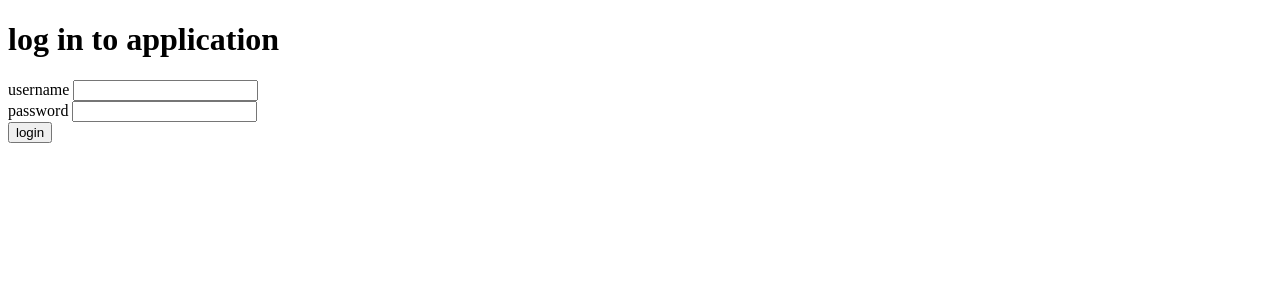
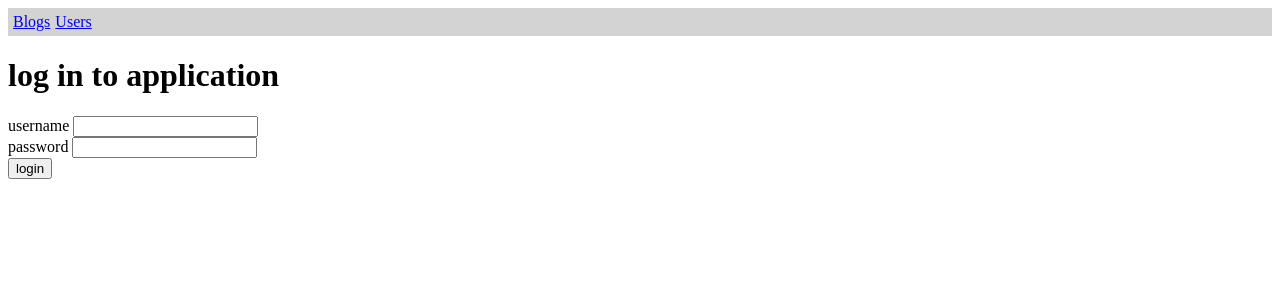
Before and after one commit to CanKolho/fullstackopen_part7, a React (Vite) app in the folder bloglist_redux/client/: page / in a window 1280 px wide. Shown: the top 300 px of the page. Built offline with nearby package versions, Linux system fonts and the light colour scheme; no server answers.

Commit message:
7.17: navigointi

```diff
--- a/bloglist_redux/client/src/App.jsx
+++ b/bloglist_redux/client/src/App.jsx
@@ -10,6 +10,7 @@ import Login from './components/Login'
 import AllUsers from './components/AllUsers'
 import User from './components/User'
 import BlogInfo from './components/BlogInfo'
+import Navbar from './components/Navbar'
 
 const App = () => {
   const user = useSelector(state => state.user)
@@ -36,6 +37,7 @@ const App = () => {
 
   return (
     <>
+    <Navbar />
     <Routes>
       <Route path='/' element={!user ? <Login /> : <Bloglist /> }/>
       <Route path='/users' element={<AllUsers />}/>
--- a/bloglist_redux/client/src/components/AllUsers.jsx
+++ b/bloglist_redux/client/src/components/AllUsers.jsx
@@ -1,13 +1,13 @@
 import { useSelector } from 'react-redux'
 import { Link } from 'react-router-dom'
-import Info from './Info'
+import Header from './Header'
 
 const AllUsers = () => {
   const users = useSelector(state => state.users)
 
   return (
     <div>
-      <Info />
+      <Header/>
       <h1>Users</h1>
       <table>
         <thead>
--- a/bloglist_redux/client/src/components/BlogInfo.jsx
+++ b/bloglist_redux/client/src/components/BlogInfo.jsx
@@ -1,6 +1,6 @@
 import { useDispatch } from 'react-redux'
 import { update } from '../reducers/blogReducer'
-import Info from './Info'
+import Header from './Header'
 
 const BlogInfo = ({ blog }) => {
   const dispatch = useDispatch()
@@ -20,7 +20,7 @@ const BlogInfo = ({ blog }) => {
 
   return (
     <div>
-      <Info />
+      <Header />
       <h1>{blog.title}</h1>
       <a href={blog.url}>{blog.url}</a>
       <p>
--- a/bloglist_redux/client/src/components/Bloglist.jsx
+++ b/bloglist_redux/client/src/components/Bloglist.jsx
@@ -1,7 +1,7 @@
 import { useSelector } from 'react-redux'
 import Blog from "./Blog"
 import BlogForm from "./BlogForm"
-import Info from './Info'
+import Header from './Header'
 import Notification from './Notification'
 
 const Bloglist = () => {
@@ -10,7 +10,7 @@ const Bloglist = () => {
   return (
     <>
       <Notification />
-      <Info />
+      <Header />
       <BlogForm />
       {blogs
         .sort((a, b) => b.likes - a.likes)
--- /dev/null
+++ b/bloglist_redux/client/src/components/Header.jsx
@@ -0,0 +1,3 @@
+const Header = () => <h1>blogs app</h1>
+
+export default Header
--- a/bloglist_redux/client/src/components/Info.jsx
+++ /dev/null
@@ -1,27 +0,0 @@
-import { useDispatch, useSelector } from 'react-redux'
-import { logout } from '../reducers/userReducer'
-
-const Info = () => {
-  const user = useSelector(state => state.user)
-
-  const dispatch = useDispatch()
-
-  const handleLogOut = () => dispatch(logout())
-
-  if (!user) return null
-
-  return (
-    <>
-    <h1>blogs app</h1>
-    <p>
-      {user.name} logged in {}
-      <button id="logout-btn" onClick={handleLogOut}>
-        logout
-      </button>
-    </p>
-    </>
-
-  )
-}
-
-export default Info
--- /dev/null
+++ b/bloglist_redux/client/src/components/Navbar.jsx
@@ -0,0 +1,35 @@
+import { useDispatch, useSelector } from 'react-redux'
+import { logout } from '../reducers/userReducer'
+import { Link } from 'react-router-dom'
+
+const Navbar = () => {
+  const user = useSelector(state => state.user)
+  const dispatch = useDispatch()
+  const handleLogOut = () => dispatch(logout())
+
+  const style = {
+    padding: 5,
+    background: 'lightgrey',
+    marginBottom: 5,
+  }
+
+  const padding = {
+    paddingRight: 5
+  }
+
+  return (
+    <div style={style}>
+      <Link style={padding} to='/'>Blogs</Link>
+      <Link style={padding} to='/users'>Users</Link>
+      {user &&
+      <span>
+        {user.name} logged in {}
+        <button id="logout-btn" onClick={handleLogOut}>
+          logout
+        </button>
+      </span>}
+    </div>
+  )
+}
+
+export default Navbar
--- a/bloglist_redux/client/src/components/User.jsx
+++ b/bloglist_redux/client/src/components/User.jsx
@@ -1,5 +1,5 @@
 import { useSelector } from 'react-redux'
-import Info from './Info'
+import Header from './Header'
 
 const User = ({ user }) => {
   if (!user) return null
@@ -8,10 +8,9 @@ const User = ({ user }) => {
 
   return (
     <div>
-      <Info />
+      <Header />
       <h1> {user.name }</h1>
-      <h2>Added blogs</h2>
-
+      <h3>Added blogs</h3>
       <ul>
         {blogs.map(blog => (
           <li key={blog.id}>
```
